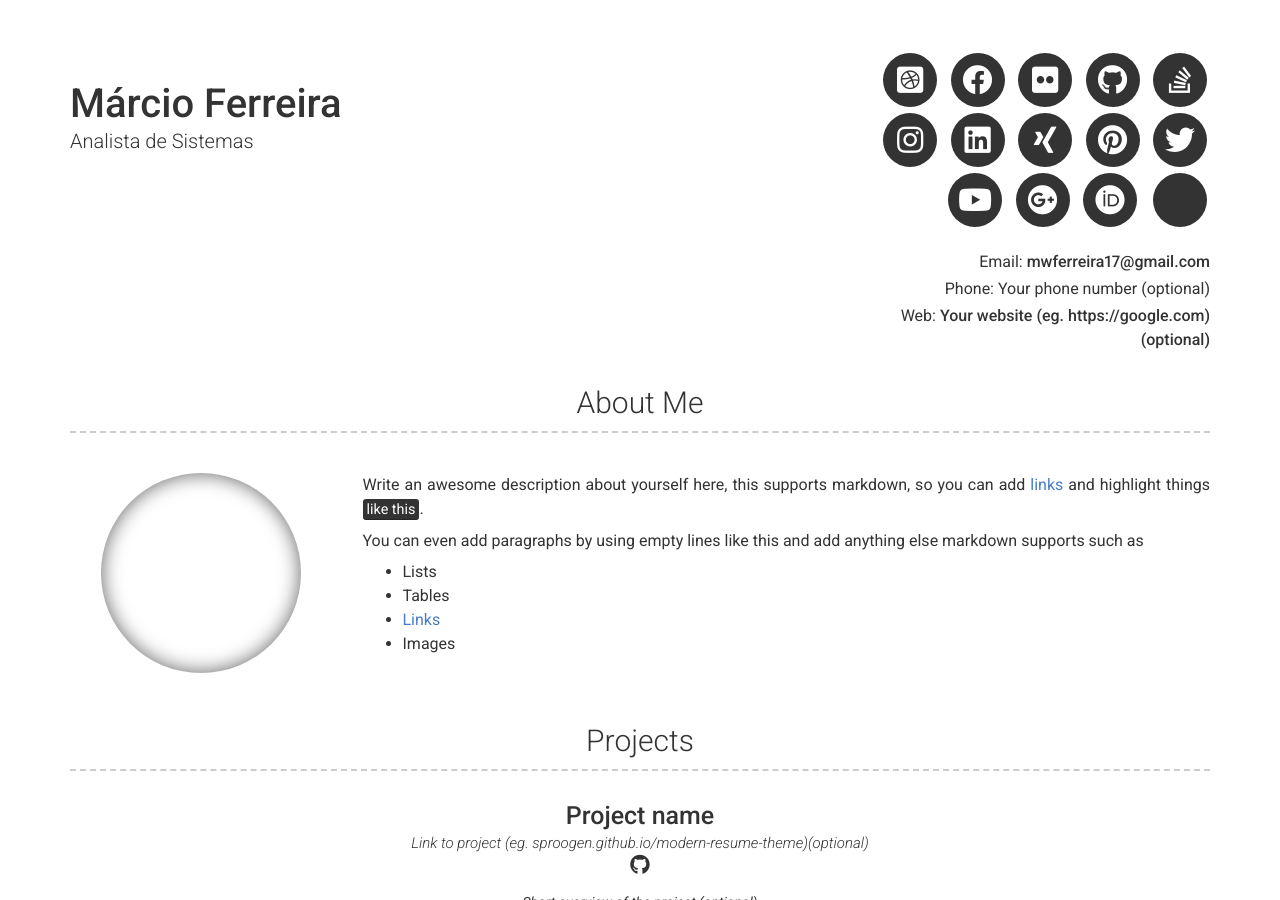
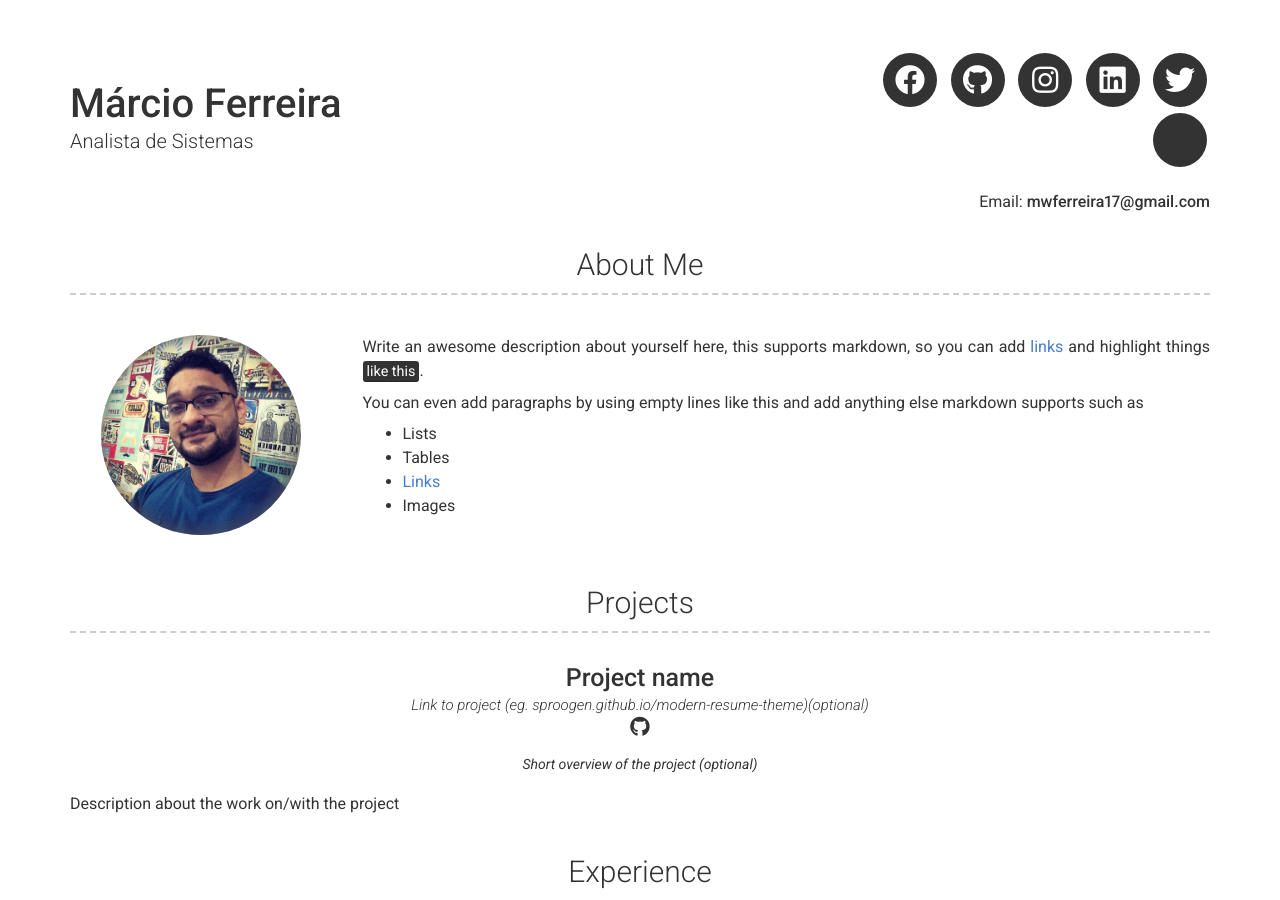
Before and after one commit to mferreira17/mferreira17.github.io, a Jekyll site: the page built from index.md, in a window 1280 px wide and 900 px high. Built offline with Jekyll 4.4.1, drawn with Linux system fonts in a browser that asks for light colours; nearby versions of some CDN libraries.

Commit message:
image profile

```diff
--- a/_config.yml
+++ b/_config.yml
@@ -6,26 +6,16 @@ repository: mferreira17/mferreira17.github.io
 name: Márcio Ferreira
 title: Analista de Sistemas
 email: mwferreira17@gmail.com
-phone: Your phone number (optional)
-website: Your website (eg. https://google.com)(optional)
 
 # Dark Mode (true/false/never)
 darkmode: false
 
 # Social links
 twitter_username: marciowferreira
-github_username:  jekyll
-stackoverflow_username: "00000001"
-dribbble_username: jekyll
-facebook_username: jekyll
-flickr_username: jekyll
-instagram_username: jekyll
-linkedin_username: jekyll
-xing_username: jekyll
-pinterest_username: jekyll
-youtube_username: jekyll
-googleplus_username: +jekyll
-orcid_username: 0000-0000-0000-0000
+github_username:  mferreira17
+facebook_username: marciowferreira
+instagram_username: marciowferreira
+linkedin_username: márcio-ferreira-46758848
 
 # Additional icon links
 additional_links:
@@ -44,7 +34,7 @@ additional_links:
 
 # About Section
 # about_title: About Me (Use this to override about section title)
-about_profile_image: Directory of profile image (eg. images/profile.jpg)
+about_profile_image: images/profile.jpg
 about_content: | # this will include new lines to allow paragraphs
   Write an awesome description about yourself here, this supports markdown, so you can add [links](http://foobar.com) and highlight things <mark>like this</mark>.
 
```
Also changed, not shown: images/profile.jpg (added).
